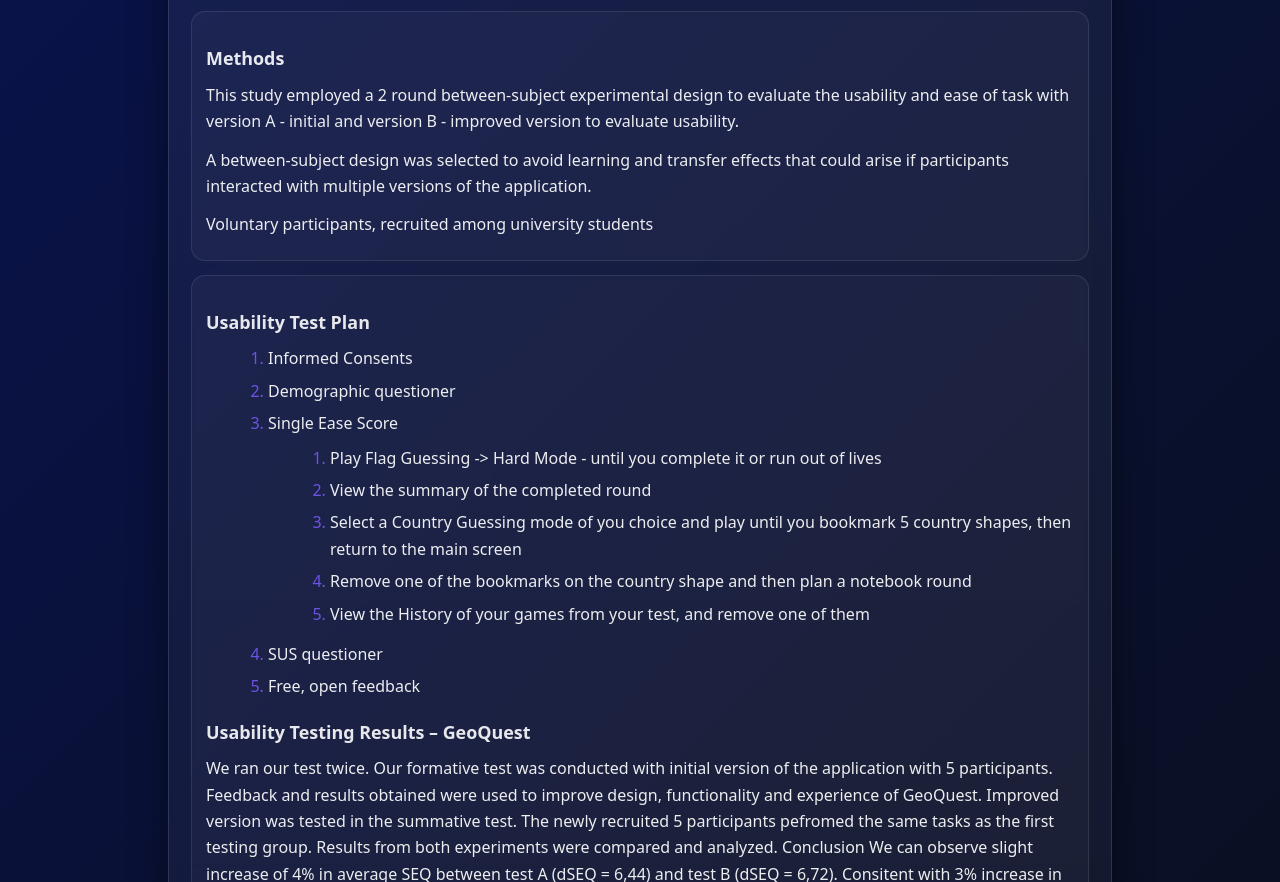
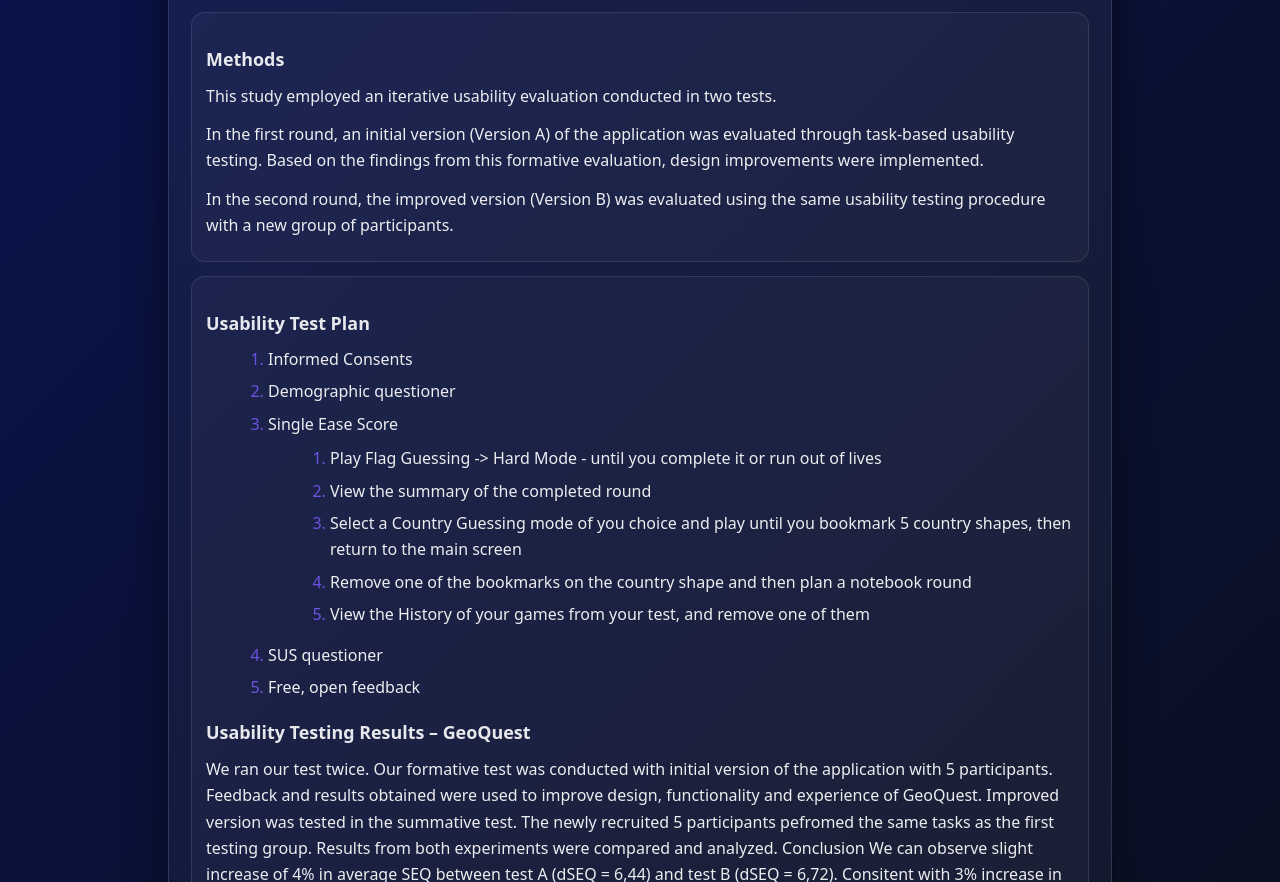
Before and after one commit to xaxy7/CCL3-WS2025, a plain HTML site: page docs/index.html in a window 1280 px wide. Shown: the part 5595-6477 px from the top of the page. Drawn offline with Linux system fonts and the light colour scheme.

Commit message:
Changed hypothesis to reflect our two-test design

```diff
--- a/docs/index.html
+++ b/docs/index.html
@@ -171,9 +171,9 @@
             <div>
                 <h3>Methods
                 </h3>
-                <p>This study employed a  2 round between-subject experimental design to evaluate the usability and ease of task with version A - initial and version B - improved version to evaluate usability.</p>
-                <p>A between-subject design was selected to avoid learning and transfer effects that could arise if participants interacted with multiple versions of the application.</p>
-                <p>Voluntary participants, recruited among university students</p>
+                <p>This study employed an iterative usability evaluation conducted in two tests. </p>
+                <p>In the first round, an initial version (Version A) of the application was evaluated through task-based usability testing. Based on the findings from this formative evaluation, design improvements were implemented. </p>
+                <p>In the second round, the improved version (Version B) was evaluated using the same usability testing procedure with a new group of participants.</p>
             </div>
             <div>
                 <h3>Usability Test Plan</h3>
```
